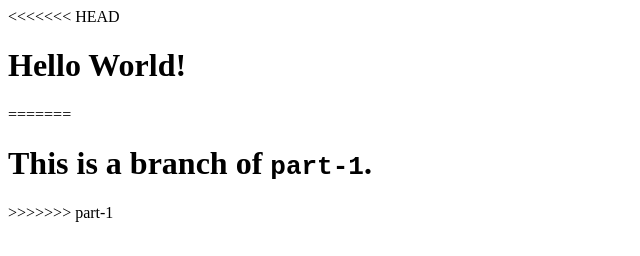
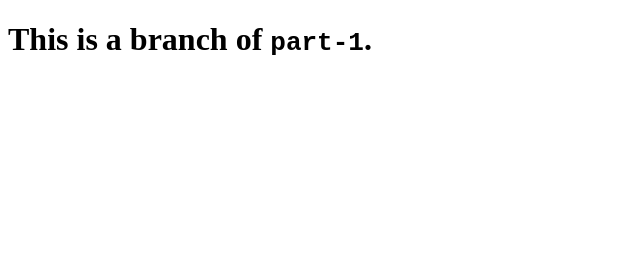
Before and after one commit to wang0857/mtm6302-capstone-wang0857, a plain HTML site: page index.html in a window 1280 px wide. Shown: the whole page, without its empty margins (0-640 px from the left). Drawn offline with Linux system fonts and the light colour scheme.

Commit message:
Revert "Completes the assignment."
This reverts commit c0433472a3ac8b526cc87f358ac1588fea403474.

# Conflicts:
#	index.html

```diff
--- a/index.html
+++ b/index.html
@@ -7,10 +7,6 @@
     <title>Capstone Project</title>
 </head>
 <body>
-<<<<<<< HEAD
-    <h1>Hello World!</h1>
-=======
     <h1>This is a branch of <code>part-1</code>.</h1>
->>>>>>> part-1
 </body>
 </html>
```
